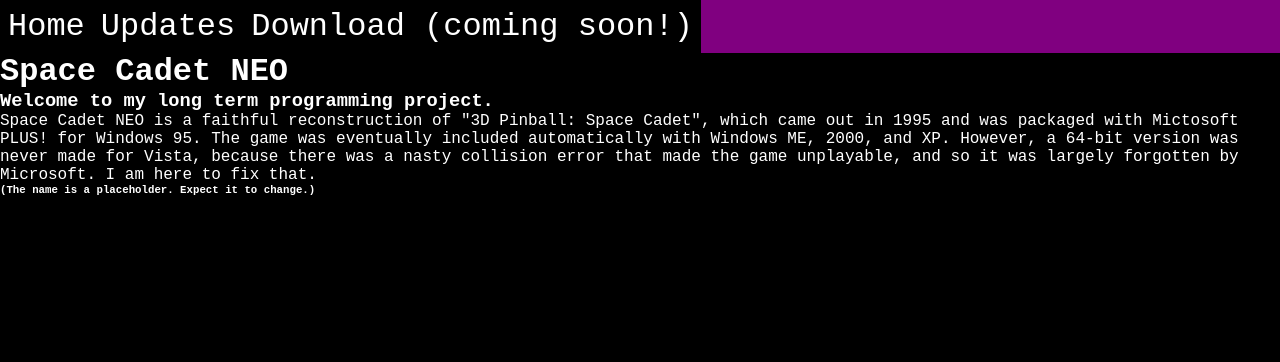
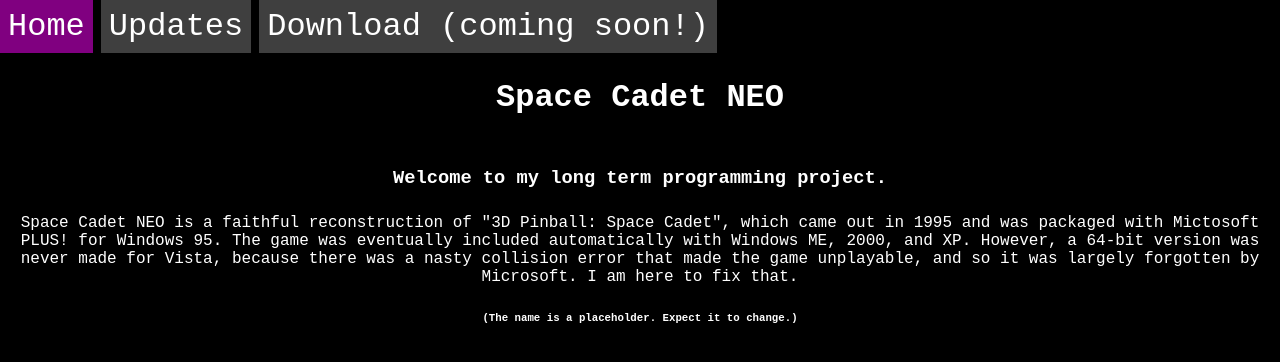
Before and after one commit to Weaververse-Entertainment/Space-Cadet-NEO, a plain HTML site: page index.html in a window 1280 px wide. Drawn offline with Linux system fonts and the light colour scheme.

Commit message:
update html

```diff
--- a/index.html
+++ b/index.html
@@ -10,16 +10,16 @@
 	<body>
 		<div class="z1" style="position: sticky; width: 100%;">
 			<ul id="navbar">
-				<li><p class="navbar">Home</p></li>
-				<li><a href="updates.html" class="navbar">Updates</a></li>
-				<li><p class="navbar">Download (coming soon!)</p></li>
+				<li><p class="navbut" style="background-color: purple;">Home</p></li>
+				<li><a href="updates.html" class="navbut">Updates</a></li>
+				<li><p class="navbut">Download (coming soon!)</p></li>
 			</ul>
 		</div>
 		<div class="verti-center">
 			<h1>Space Cadet NEO</h1>
 			<h3>Welcome to my long term programming project.</h3>
 
-			<p>Space Cadet NEO is a faithful reconstruction of "3D Pinball: Space Cadet", which came out in 1995 and was packaged with Mictosoft PLUS! for Windows 95. The game was eventually included automatically with Windows ME, 2000, and XP. However, a 64-bit version was never made for Vista, because there was a nasty collision error that made the game unplayable, and so it was largely forgotten by Microsoft.
+			<p style="text-align: center;">Space Cadet NEO is a faithful reconstruction of "3D Pinball: Space Cadet", which came out in 1995 and was packaged with Mictosoft PLUS! for Windows 95. The game was eventually included automatically with Windows ME, 2000, and XP. However, a 64-bit version was never made for Vista, because there was a nasty collision error that made the game unplayable, and so it was largely forgotten by Microsoft.
 			I am here to fix that.</p>
 			<h6>(The name is a placeholder. Expect it to change.)</h6>
 		</div>
--- a/style.css
+++ b/style.css
@@ -10,10 +10,14 @@ body, html {
 	height: 100%;
 }
 
+h1, h2, h3, h4, h5, h6 {
+	text-align: center;
+	padding: 2%;
+}
+
 #navbar {
 	list-style-type: none;
 	overflow: hidden;
-	background-color: purple;
 }
 
 p.navbar {
@@ -21,25 +25,28 @@ p.navbar {
 	color: white;
 }
 
-li {
-	float: left;
-}
-
-.navbar {
+.navbut {
 	display: inline-block;
 	color: white;
+	background-color: #3f3f3f;
 	text-align: center;
+	margin: 0px 8px 0px 0px;
 	padding: 8px 8px;
 	text-decoration: none;
 	font-size: 24pt;
+	float: left;
 }
 
 .nopad {
 	padding: 0 !important;
 }
 
+li.log {
+	margin: 16px 10%;
+}
+
 li a:hover {
-	background-color: #3AF;
+	background-color: #5f5f5f;
 }
 
 #title {
```
Also changed, not shown: updates.html (added, +37 -0 lines).
